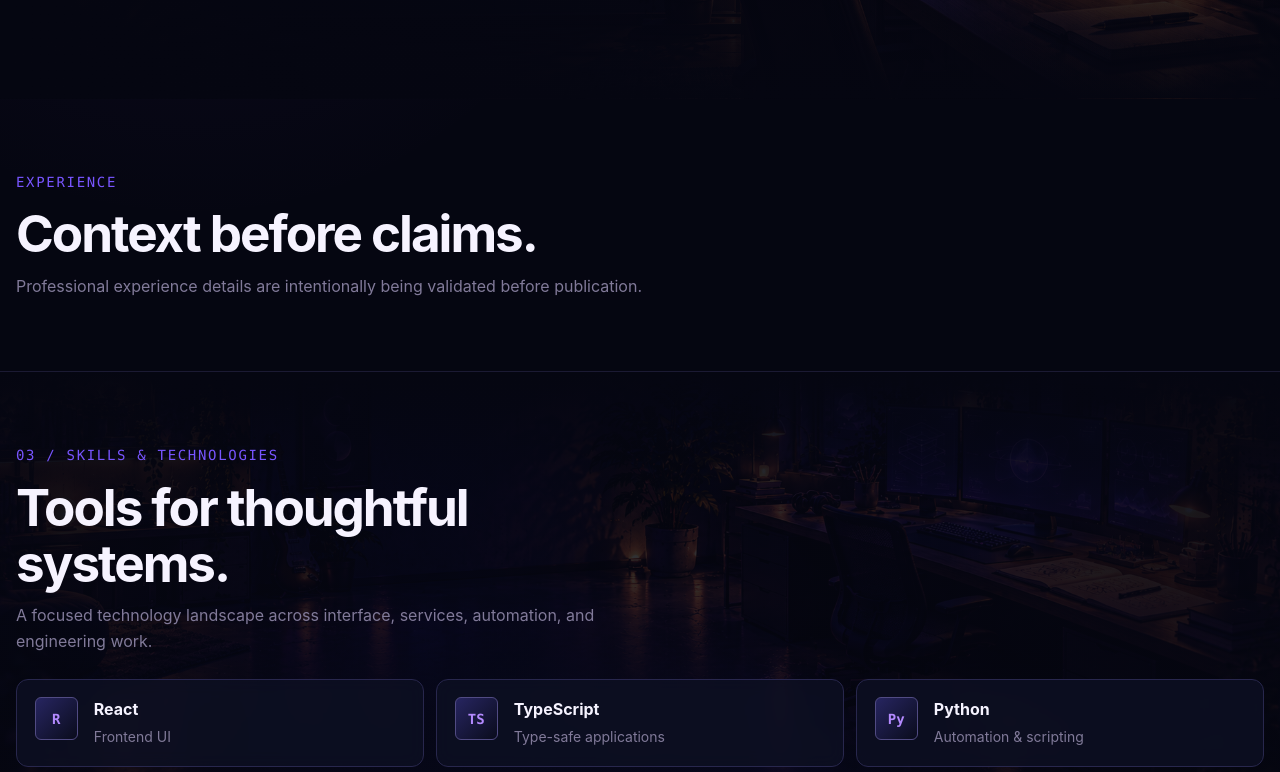
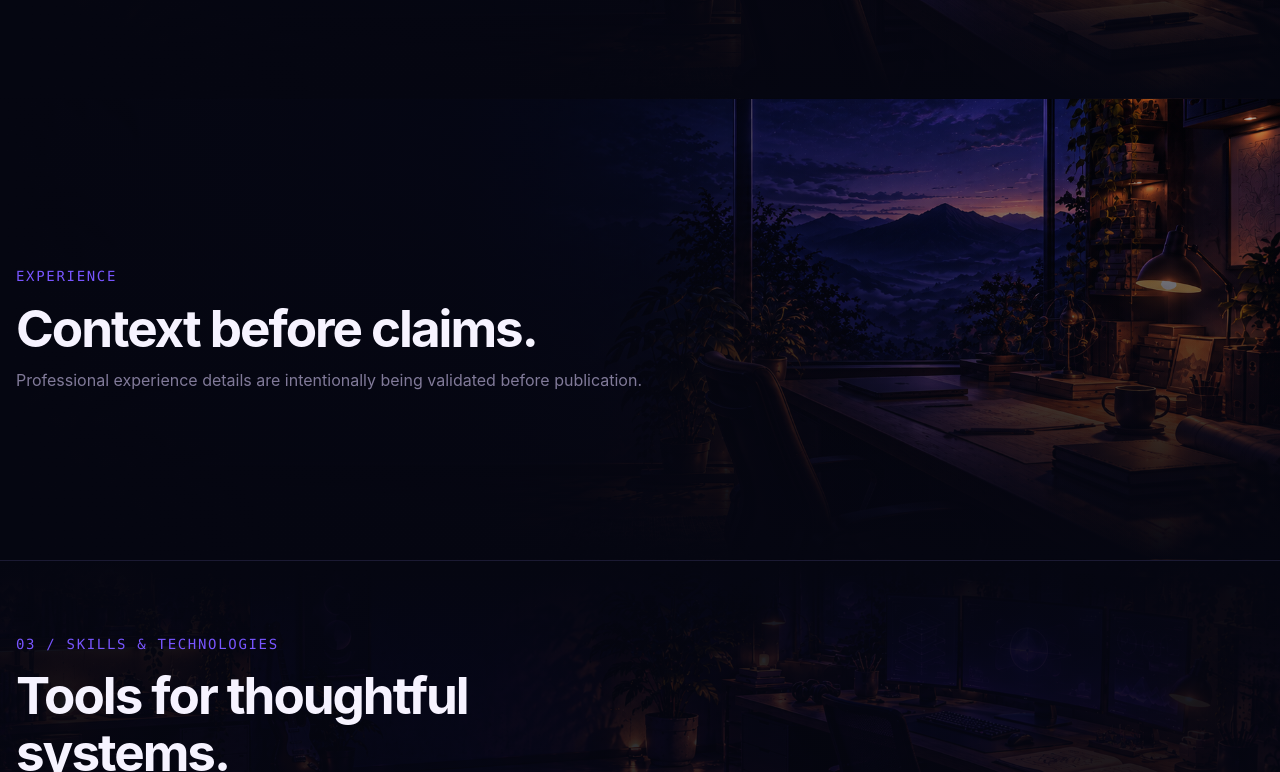
Before and after one commit to G4B0t/Portfolio, a React app: page / in a window 1280 px wide. Shown: the part 1868-2640 px from the top of the page. Built offline with nearby package versions, Linux system fonts and the light colour scheme; the HTML template or start-up script is replaced by a standard one.

Commit message:
Integration of Experience section immerse

```diff
--- a/src/sections/Experience/index.tsx
+++ b/src/sections/Experience/index.tsx
@@ -1,9 +1,7 @@
-import styled from 'styled-components';
 import { SectionHeader } from '@/components/common/SectionHeader';
 import { Container } from '@/components/ui/Container';
-const Section = styled.section`
-  padding: ${({ theme }) => theme.spacing[8]} 0;
-`;
+import { Section } from './styles';
+
 export function Experience() {
   return (
     <Section id="experience">
--- /dev/null
+++ b/src/sections/Experience/styles.ts
@@ -0,0 +1,45 @@
+import styled from 'styled-components';
+
+export const Section = styled.section`
+  position: relative;
+  display: grid;
+  align-items: center;
+  min-height: clamp(28rem, 36vw, 36rem);
+  overflow: hidden;
+  padding: ${({ theme }) => theme.spacing[8]} 0;
+  background-image:
+    linear-gradient(
+      90deg,
+      ${({ theme }) => theme.colors.background} 0%,
+      rgba(5, 6, 17, 0.88) 36%,
+      rgba(5, 6, 17, 0.3) 72%,
+      rgba(5, 6, 17, 0.16) 100%
+    ),
+    linear-gradient(
+      180deg,
+      rgba(5, 6, 17, 0.12),
+      ${({ theme }) => theme.colors.background} 100%
+    ),
+    url('/assets/experience-journey-backdrop.png');
+  background-position: center;
+  background-repeat: no-repeat;
+  background-size: cover;
+
+  @media (max-width: ${({ theme }) => theme.breakpoints.tablet}) {
+    min-height: 32rem;
+    background-image:
+      linear-gradient(
+        90deg,
+        ${({ theme }) => theme.colors.background} 0%,
+        rgba(5, 6, 17, 0.88) 66%,
+        rgba(5, 6, 17, 0.4) 100%
+      ),
+      linear-gradient(
+        180deg,
+        rgba(5, 6, 17, 0.14),
+        ${({ theme }) => theme.colors.background} 100%
+      ),
+      url('/assets/experience-journey-backdrop.png');
+    background-position: 62% center;
+  }
+`;
```
Also changed, not shown: public/assets/experience-journey-backdrop.png (renamed from public/assets/experience_section.png).
